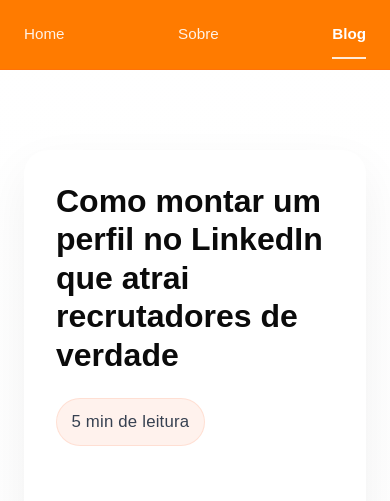
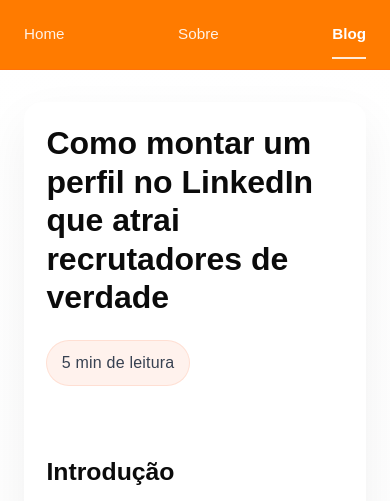
Before and after one commit to Geanccr07/fsl-blog, an Astro site: page /linkedin-perfil-que-atrai-recrutadores in a window 390 px wide. Shown: the top 501 px of the page. Built offline with nearby package versions, Linux system fonts and the light colour scheme; Astro itself is replaced by a stand-in of ours.

Commit message:
ajuste de responsividade no mobile, textos mais largos

```diff
--- a/src/styles/blog.css
+++ b/src/styles/blog.css
@@ -165,16 +165,39 @@
    RESPONSIVO
 ===================== */
 @media (max-width: 768px) {
+
   .blog-hero h1 {
     font-size: 2.2rem;
   }
 
+  .blog-post {
+    padding: 2rem 0;
+  }
+
   .blog-post article {
-    padding: 2rem;
-    max-width: 100%;
+    padding: 1.4rem;
+    border-radius: 18px;
   }
 
   .blog-post h1 {
     font-size: 2rem;
+    line-height: 1.2;
   }
+
+  .blog-post h2 {
+    font-size: 1.55rem;
+    line-height: 1.3;
+  }
+
+  .blog-post h3 {
+    font-size: 1.25rem;
+    line-height: 1.35;
+  }
+
+  .blog-post p,
+  .blog-post li {
+    font-size: 1rem;
+    line-height: 1.8;
+  }
+
 }
```
